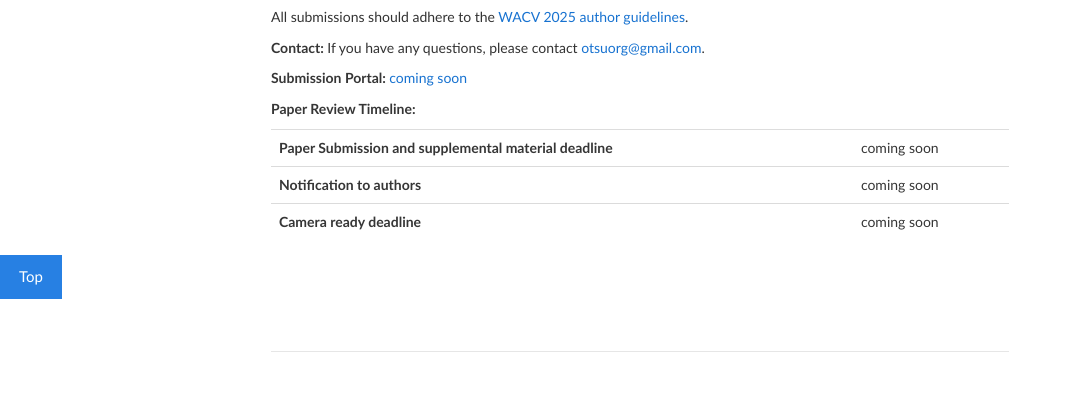
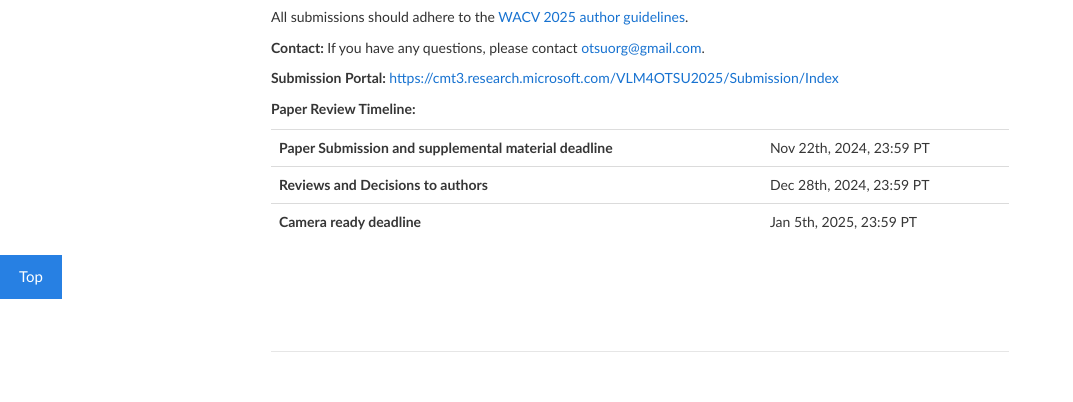
Before and after one commit to vlm4otsu/vlm4otsu.github.io, a plain HTML site: page index.html in a window 1280 px wide. Shown: the part 1756-2158 px from the top of the page, without its empty margins (0-1073 px from the left). Drawn offline with Linux system fonts and the light colour scheme; some packages are replaced by stand-ins of ours; a script that the page names is missing.

Commit message:
Update index.html

```diff
--- a/index.html
+++ b/index.html
@@ -227,23 +227,22 @@
                     </p>
                     <p>
                         <strong>Submission Portal: </strong><a
-                            href="https://vlm4otsu.github.io">coming soon</a>
+                            href="https://cmt3.research.microsoft.com/VLM4OTSU2025/Submission/Index">https://cmt3.research.microsoft.com/VLM4OTSU2025/Submission/Index</a>
                     </p>
                     <p><strong>Paper Review Timeline:</strong>
                         <table class="table">
                             <tr>
                                 <th scope="col">Paper Submission and
                                     supplemental material deadline</th>
-                                <td>coming soon</td>
+                                <td>Nov 22th, 2024, 23:59 PT</td>
                             </tr>
                             <tr>
-                                <th scope="col">Notification to authors</th>
-                                <td>coming soon
-                                </td>
+                                <th scope="col">Reviews and Decisions to authors</th>
+                                <td>Dec 28th, 2024, 23:59 PT</td>
                             </tr>
                             <tr>
                                 <th scope="col">Camera ready deadline</th>
-                                <td>coming soon</td>
+                                <td>Jan 5th, 2025, 23:59 PT</td>
                             </tr>
                         </table>
                     </p>
```
